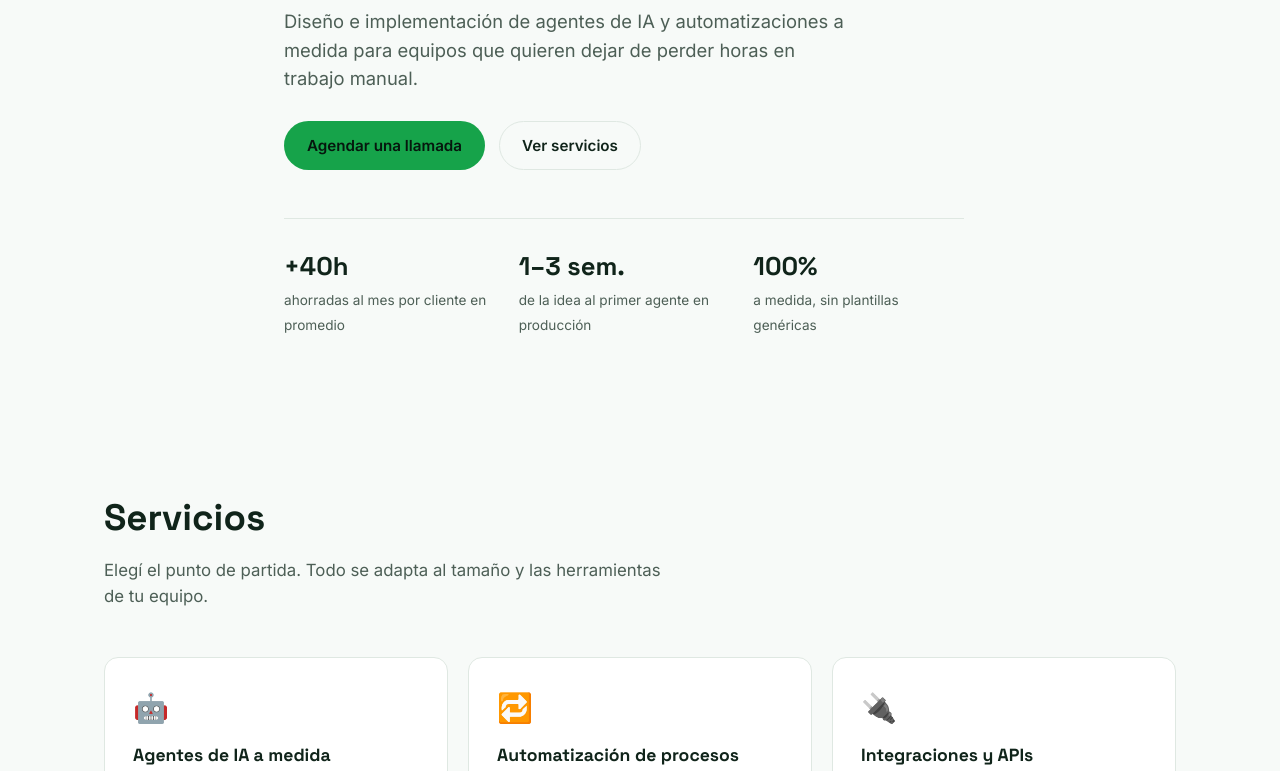
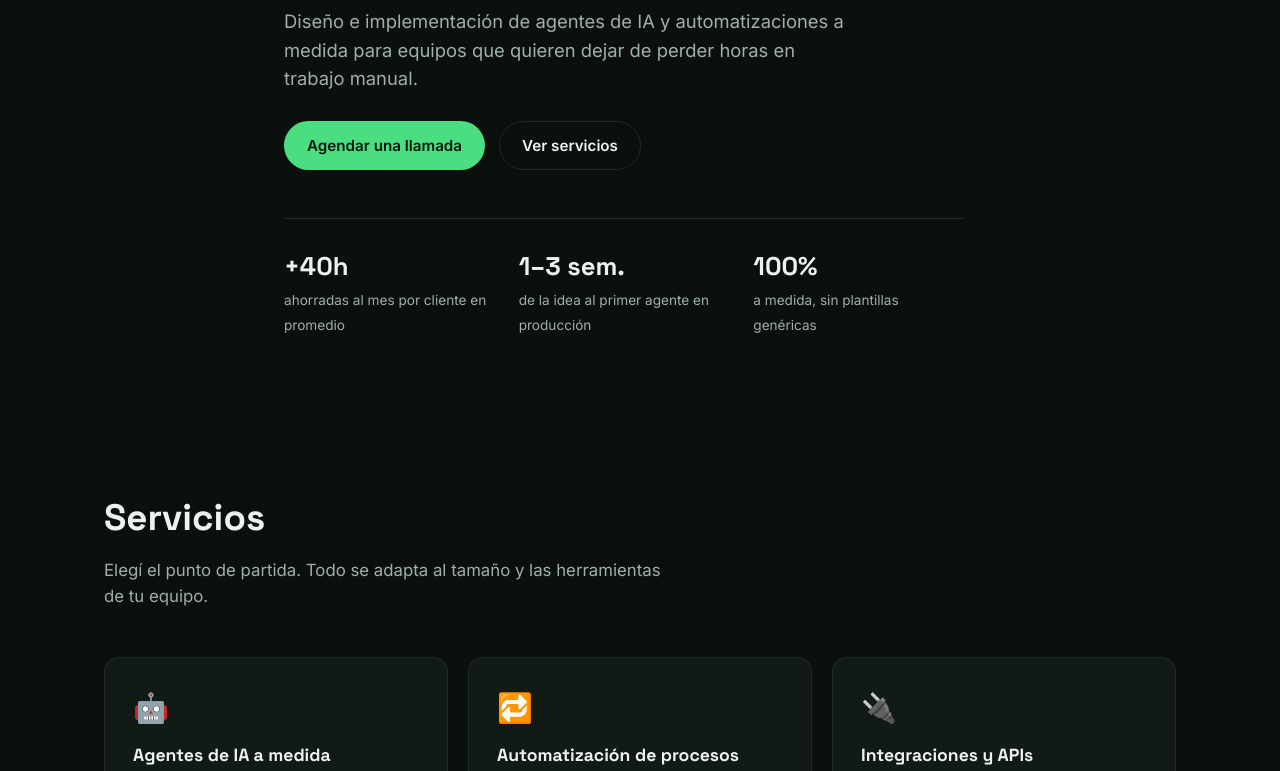
Before and after one commit to juarezgaston06/treeflow, a plain HTML site: page index.html in a window 1280 px wide. Shown: the part 471-1242 px from the top of the page. Drawn offline with Linux system fonts and the light colour scheme.

Commit message:
Force dark theme regardless of system color scheme preference

```diff
--- a/css/styles.css
+++ b/css/styles.css
@@ -1,4 +1,5 @@
 :root {
+  color-scheme: dark;
   --bg: #0b0f0d;
   --bg-alt: #0f1512;
   --surface: #121a16;
@@ -12,20 +13,6 @@
   --font-body: "Inter", system-ui, sans-serif;
   --radius: 14px;
   --max-width: 1120px;
-}
-
-@media (prefers-color-scheme: light) {
-  :root:not([data-theme="dark"]) {
-    --bg: #f7faf8;
-    --bg-alt: #eef4f0;
-    --surface: #ffffff;
-    --surface-border: #dfe8e2;
-    --text: #10241a;
-    --text-muted: #4d5f56;
-    --accent: #16a34a;
-    --accent-strong: #15803d;
-    --accent-soft: rgba(22, 163, 74, 0.1);
-  }
 }
 
 * { box-sizing: border-box; }
```
